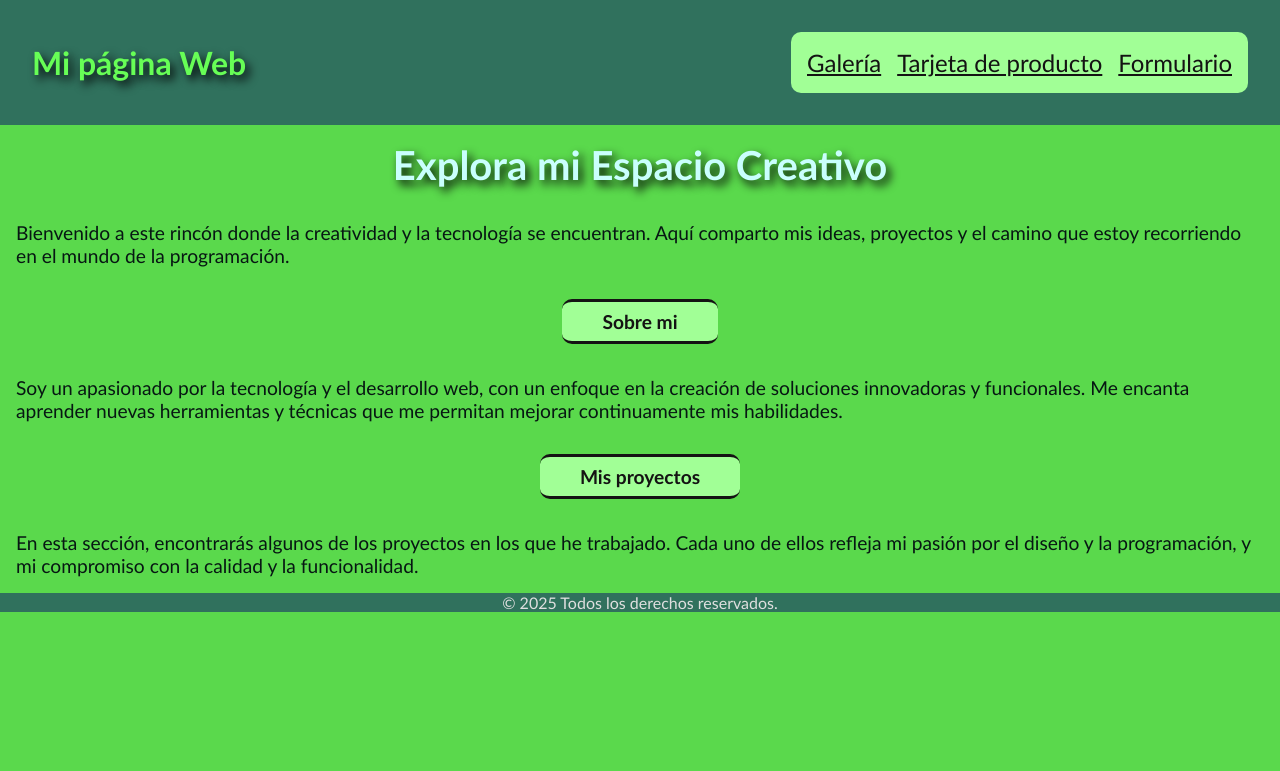
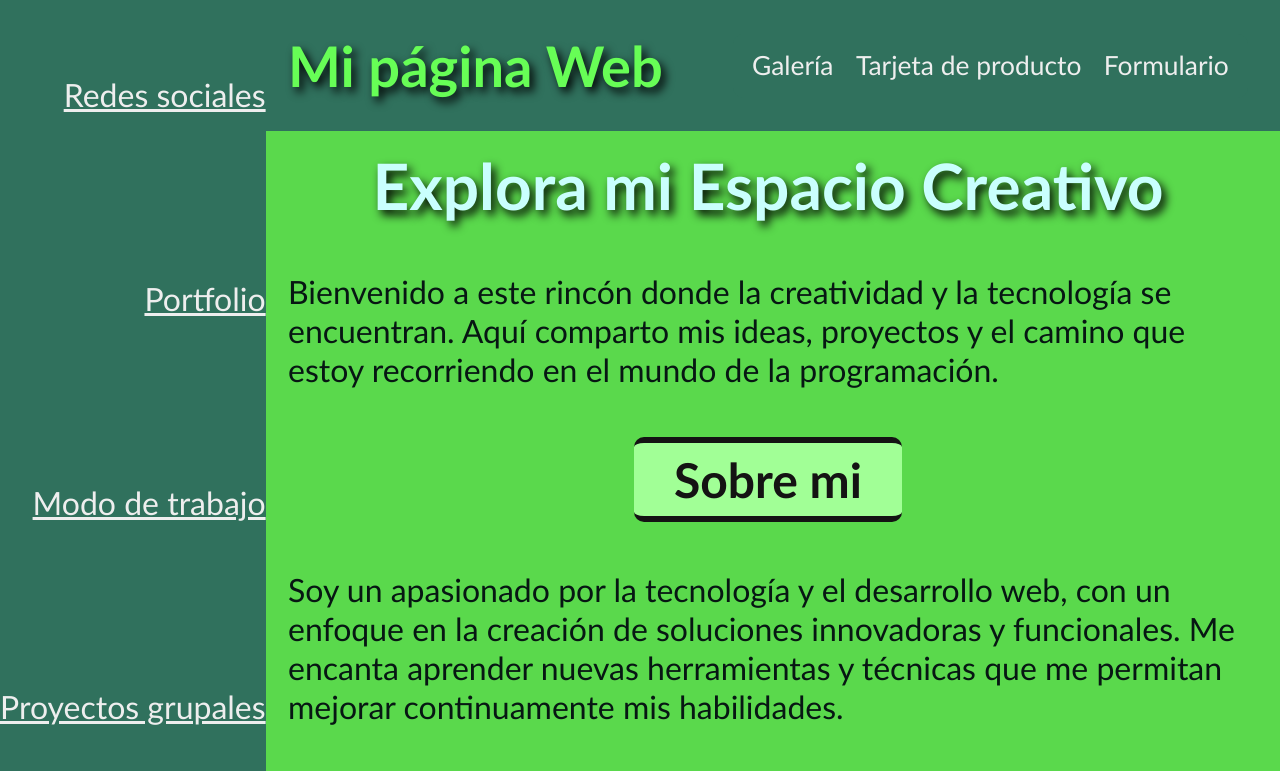
Before and after one commit to ianfranfn/desafio-12, a website built with Vite: page index.html in a window 1280 px wide. Shown: the top 771 px of the page. Built offline with nearby package versions, Linux system fonts and the light colour scheme.

Commit message:
actualizacion de index y scss del ejercicio a, implemento de media queries

```diff
--- a/index.html
+++ b/index.html
@@ -19,6 +19,12 @@
         <li><a href="./pages/formulario.html" class="nav__link-formulario" target="_self">Formulario</a></li>
       </ul>
     </nav>
+    <div class="columna">
+      <a href="#" class="columna__contenido">Redes sociales</a>
+      <a href="#" class="columna__contenido">Portfolio</a>
+      <a href="#" class="columna__contenido">Modo de trabajo</a>
+      <a href="#" class="columna__contenido">Proyectos grupales</a>
+    </div>
   </header>
 
   <main class="main">
--- a/scss/ejercicio-a.scss
+++ b/scss/ejercicio-a.scss
@@ -22,11 +22,22 @@ html {
     padding: 2rem;
     max-width: 100vw;
 
+    @media screen and (min-width: 1200px) {
+        width: 80vw;
+        margin-left: 20vw;
+
+    }
+
     &__titulo {
         display: flex;
         justify-content: center;
         color: rgb(103, 254, 86);
         text-shadow: 4px 5px 10px black;
+
+        @media screen and (min-width: 992px) {
+            font-size: 3.5em;
+
+        }
     }
 
     &__menu {
@@ -41,6 +52,39 @@ html {
         }
     }
 
+}
+
+.columna {
+    display: none;
+    opacity: 0;
+
+    @media screen and (min-width: 1200px) {
+        display: flex;
+        position: absolute;
+        top: 0;
+        left: 0;
+        bottom: 0;
+        flex-direction: column;
+        align-items: end;
+        justify-content: space-around;
+        opacity: 1;
+        gap: 1rem;
+        font-size: 2em;
+        background-color: rgb(48, 113, 93);
+
+    }
+
+    &__contenido {
+        @media screen and (min-width: 1200px) {
+            flex-direction: column;
+            align-items: end;
+            border-radius: 10px;
+            list-style: none;
+            color: #eee;
+
+
+        }
+    }
 }
 
 
@@ -98,6 +142,10 @@ html {
         @media screen and (min-width: 768px) {
             flex-direction: row;
         }
+
+        @media screen and (min-width: 1200px) {
+            background-color: rgb(48, 113, 93);
+        }
     }
 
     &__link-galeria,
@@ -110,8 +158,26 @@ html {
         transition: 0.5s;
 
         @media screen and (min-width: 576px) {
-           color: #141313;
-           text-decoration: underline;
+            color: #141313;
+            text-decoration: underline;
+        }
+
+        @media screen and (min-width: 992px) {
+            font-size: 1.2em;
+
+        }
+
+        @media screen and (min-width: 1200px) {
+           font-size: 1.1em;
+           padding: 0.2rem;
+           text-decoration: none;
+           color: #eee;
+           cursor: pointer;
+
+           &:hover {
+               background-color: rgb(161, 255, 150);
+               color: #141313;
+           }
         }
     }
 
@@ -130,15 +196,31 @@ html {
     padding: 1rem;
     color: #141313;
 
+    @media screen and (min-width: 1200px) {
+        width: 80vw;
+        margin-left: 20vw;
+
+    }
+
     &__bienvenida {
         color: rgb(201, 255, 253);
         text-shadow: 4px 5px 10px black;
         font-size: 2.5em;
+
+        @media screen and (min-width: 992px) {
+            font-size: 4em;
+
+        }
     }
 
     &__parrafo {
-        color:rgb(7, 23, 19);
+        color: rgb(7, 23, 19);
         font-size: 1.2em;
+
+        @media screen and (min-width: 992px) {
+            font-size: 2em;
+            padding: 1rem;
+        }
     }
 
     &__subtitulo {
@@ -151,6 +233,13 @@ html {
         border: 3px solid #141313;
         border-left: transparent;
         border-right: transparent;
+
+        @media screen and (min-width: 992px) {
+            font-size: 3em;
+            border: 6px solid #141313;
+            border-left: transparent;
+            border-right: transparent;
+        }
     }
 }
 
@@ -160,5 +249,10 @@ html {
 
     &__parrafo {
         color: #dfdfdf;
+
+        @media screen and (min-width: 992px) {
+            font-size: 1.5em;
+
+        }
     }
 }
```
